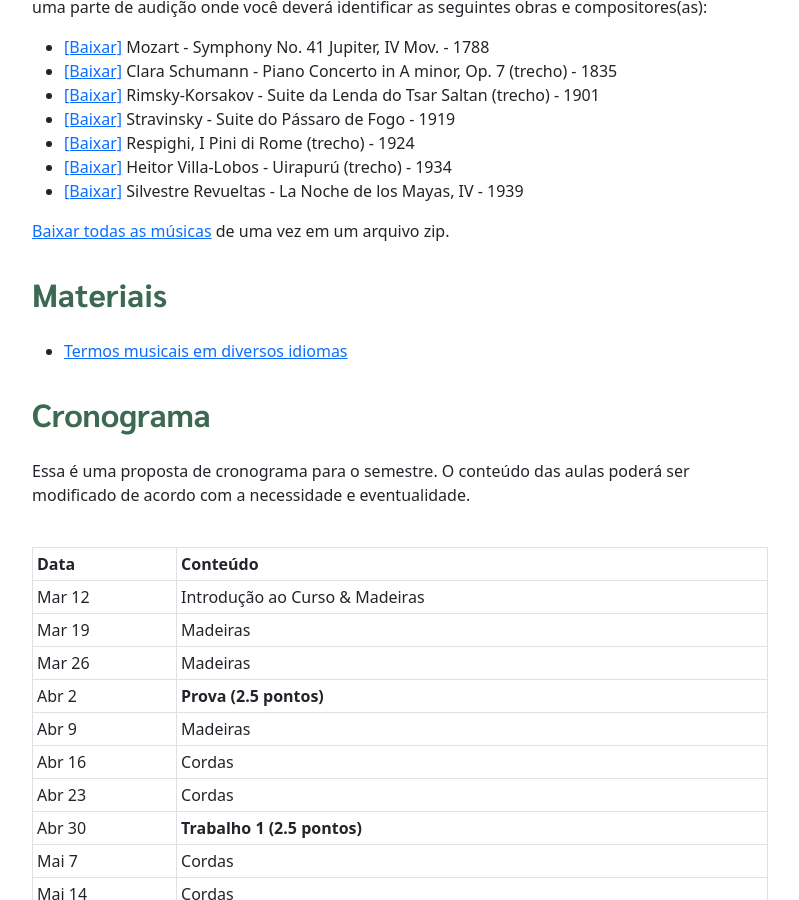
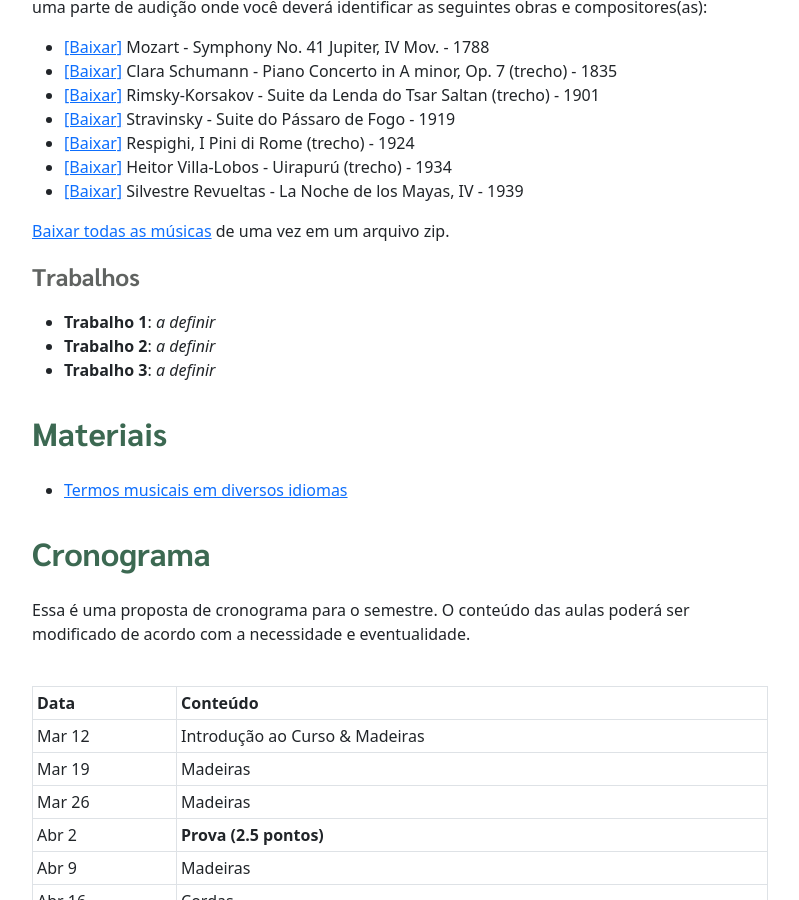
Before and after one commit to pedrokroger/pedrokroger.github.io, a Jekyll site: the page built from pages/musa84-orq1.md, in a window 1280 px wide and 900 px high, scrolled down 991 px. Shown: the whole window, without its empty margins (50-849 px from the left). Built offline with Jekyll 4.4.1, drawn with Linux system fonts in a browser that asks for light colours; Markdown is read by kramdown in place of the engine named in the settings.

Commit message:
Add trabalhos orquestração

```diff
--- a/pages/musa84-orq1.md
+++ b/pages/musa84-orq1.md
@@ -51,6 +51,12 @@ obras e compositores(as):
 [7]: https://nuvem.ufba.br/s/S5QT7wCNweVhLte
 [8]: https://nuvem.ufba.br/s/5dq6DnBBaKCFUXc
 
+### Trabalhos
+
+- **Trabalho 1**: _a definir_
+- **Trabalho 2**: _a definir_
+- **Trabalho 3**: _a definir_
+
 ## Materiais
 
 - [Termos musicais em diversos idiomas](https://web.library.yale.edu/cataloging/music/instname)
```
